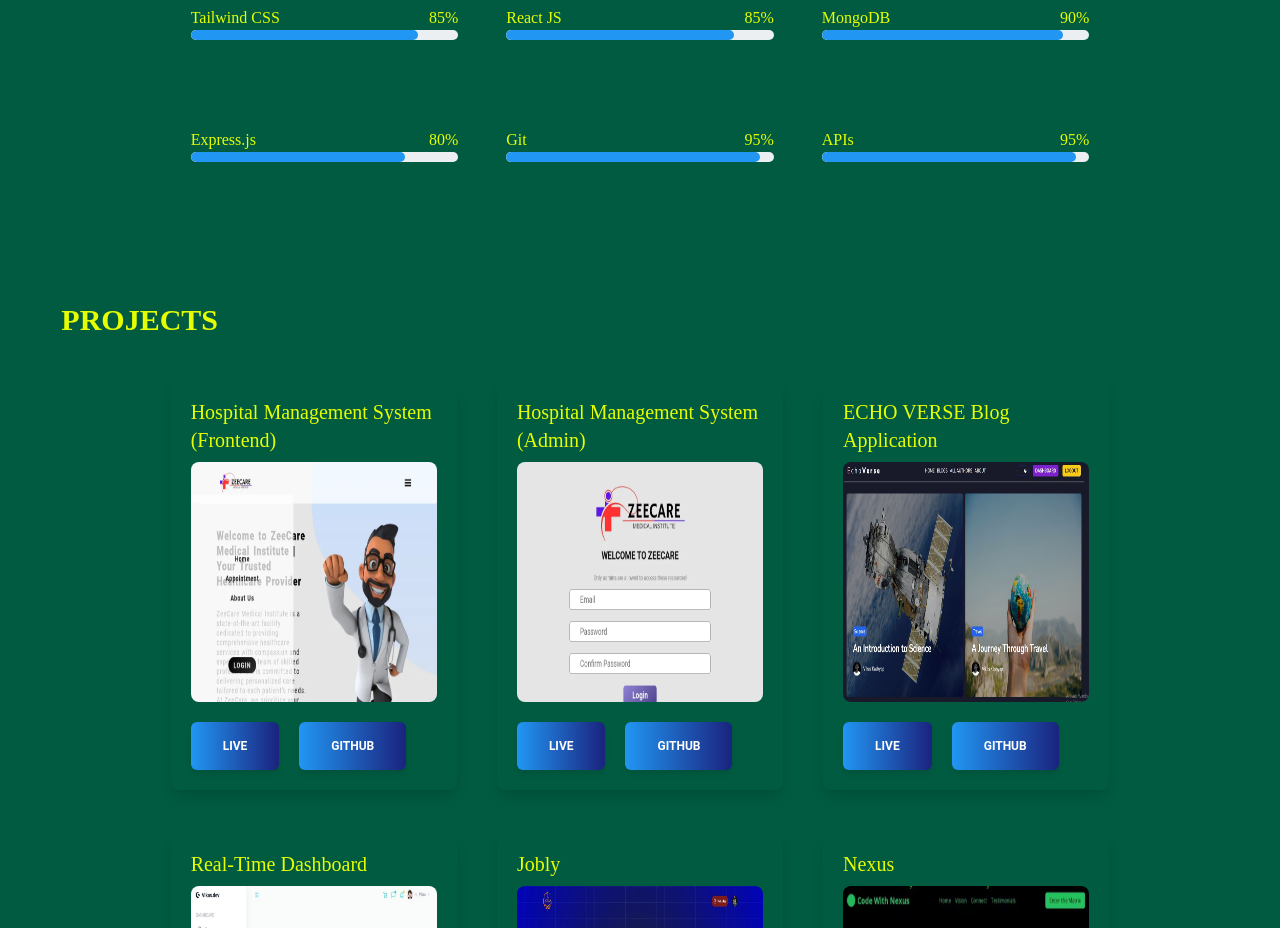
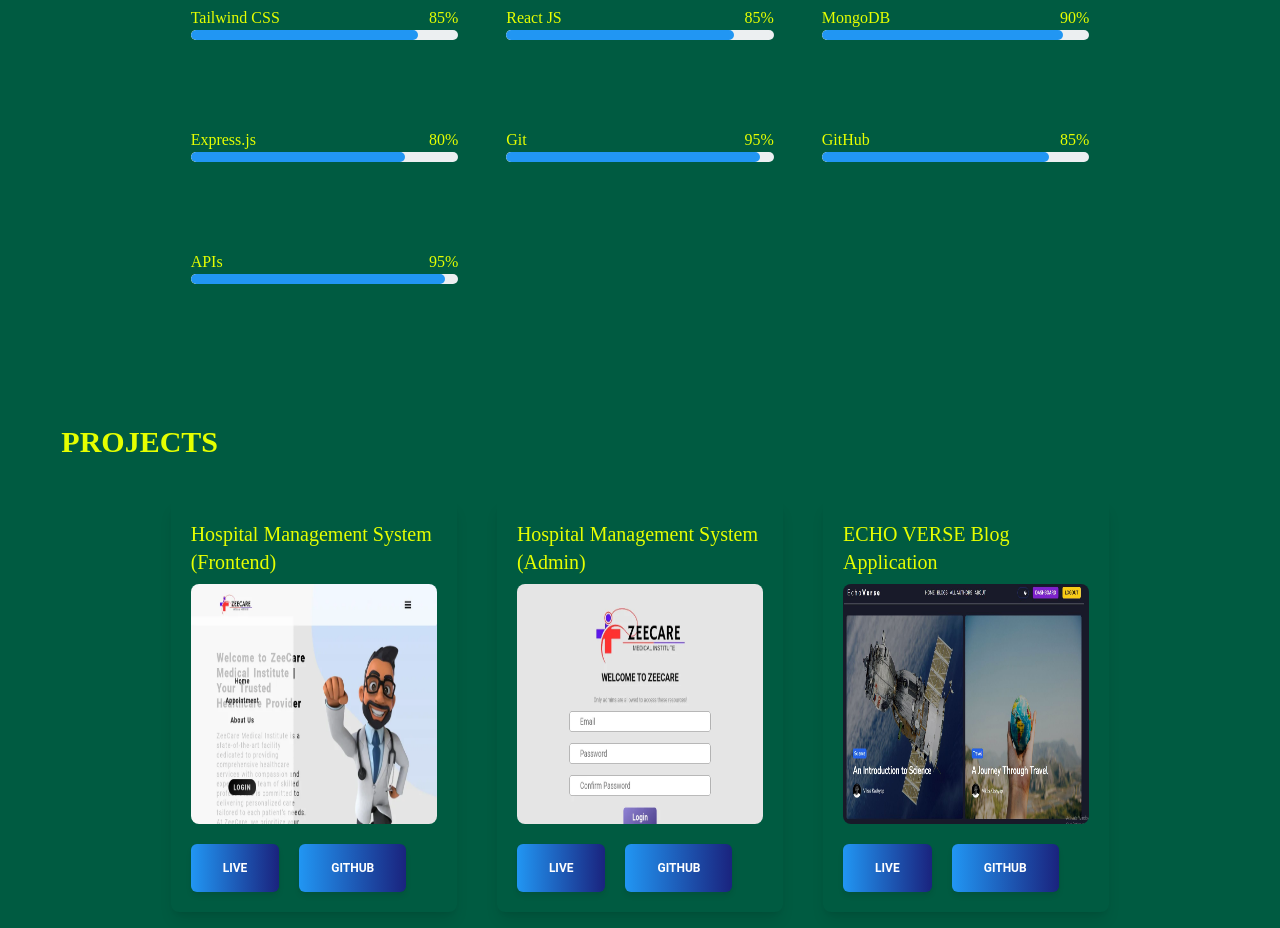
Before and after one commit to vikas-kashyap97/Portfolio, a React (Vite) app: page / in a window 1280 px wide. Shown: the part 1780-2708 px from the top of the page. Built offline with nearby package versions, Linux system fonts and the light colour scheme.

Commit message:
Update skillsData.js

```diff
--- a/src/components/skillsData.js
+++ b/src/components/skillsData.js
@@ -39,6 +39,11 @@ export const skillsArr = [
     skillName: "Git",
     value: 95,
   },
+{
+    id: 9,
+    skillName: "GitHub",
+    value: 85,
+  },
   {
     id: 9,
     skillName: "APIs",
```
